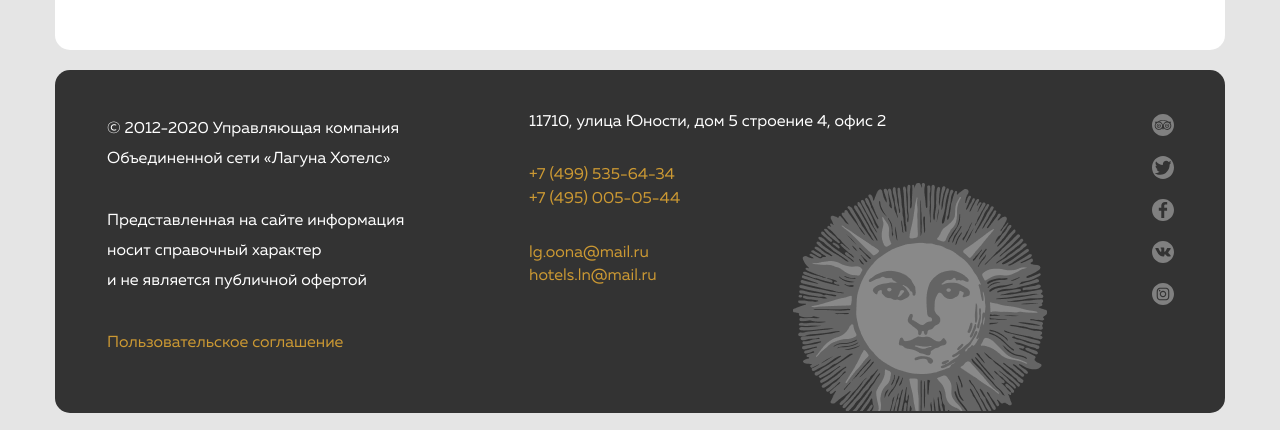
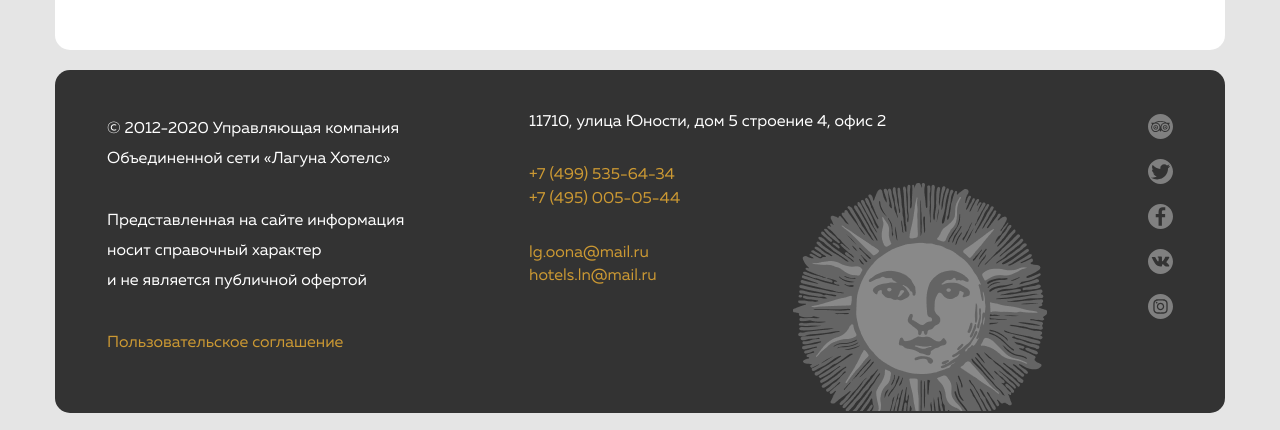
Before and after one commit to 18oleg96/Lagoona, a plain HTML site: page index.html in a window 1280 px wide. Shown: the part 5230-5660 px from the top of the page. Drawn offline with Linux system fonts and the light colour scheme.

Commit message:
исправил ошибки в футере

```diff
--- a/css/Style.css
+++ b/css/Style.css
@@ -739,13 +739,13 @@ padding: 38px 46px 82px 43px;
 }
 .conteiner-footer{
 	display: flex;
+	padding: 44px 52px 55px 52px;
 	background: url(/img/logofooter.png) no-repeat;
 	background-position-y: 113px;
 	background-position-x: 738px;
-
 }
 .footer1{
-	margin: 44px 102px 55px 52px;
+	margin-right: 102px;
 	width: 30%;
 	min-width: 320px;
 }
@@ -773,9 +773,7 @@ padding: 38px 46px 82px 43px;
 	color: #CC9933;
 }
 .footer2{
-	margin-top: 44px;
 	margin-right: 260px;
-	margin-bottom: 126px;
 	display: flex;
 	flex-direction: column;
 	width: 35%;
@@ -803,12 +801,40 @@ padding: 38px 46px 82px 43px;
 	color: #CC9933;
 }
 .social-network{
-	margin-top: 44px;
-	margin-right: 51px;
-	margin-bottom: 92px;
 	display: flex;
 	flex-direction: column;
 }
-.social:not(:last-child){
+.social1{
 	margin-bottom: 20px;
+	width: 25px;
+	height: 25px;
+	display: block;
+	background: url(/img/фсеть.svg) no-repeat transparent center;
 }
+.social2{
+	margin-bottom: 20px;
+	width: 25px;
+	height: 25px;
+	display: block;
+	background: url(/img/фтвит.svg) no-repeat transparent center;
+}
+.social3{
+	margin-bottom: 20px;
+	width: 25px;
+	height: 25px;
+	display: block;
+	background: url(/img/ффейсбук.svg) no-repeat transparent center;
+}
+.social4{
+	margin-bottom: 20px;
+	width: 25px;
+	height: 25px;
+	display: block;
+	background: url(/img/фвк.svg) no-repeat transparent center;
+}
+.social5{
+	width: 25px;
+	height: 25px;
+	display: block;
+	background: url(/img/финст.svg) no-repeat transparent center;
+}
--- a/index.html
+++ b/index.html
@@ -536,13 +536,23 @@
             hotels.ln@mail.ru
           </a>
         </div>
-        <div class="social-network">
-          <img src="/img/фсеть.svg" alt="trepadvisor" class="social">
-          <img src="/img/фтвит.svg" alt="twitter" class="social">
-          <img src="/img/ффейсбук.svg" alt="facebook" class="social">
-          <img src="/img/фвк.svg" alt="vk" class="social">
-          <img src="/img/финст.svg" alt="instagrame" class="social">
-        </div>
+        <ul class="social-network">
+          <li>
+            <a href="#" class="social1"></a>
+          </li>
+          <li>
+            <a href="#" class="social2"></a>
+          </li>
+          <li>
+            <a href="#" class="social3"></a>
+          </li>
+          <li>
+            <a href="#" class="social4"></a>
+          </li>
+          <li>
+            <a href="#" class="social5"></a>
+          </li>
+        </ul>
       </div>
     </footer>
   </main>
```
